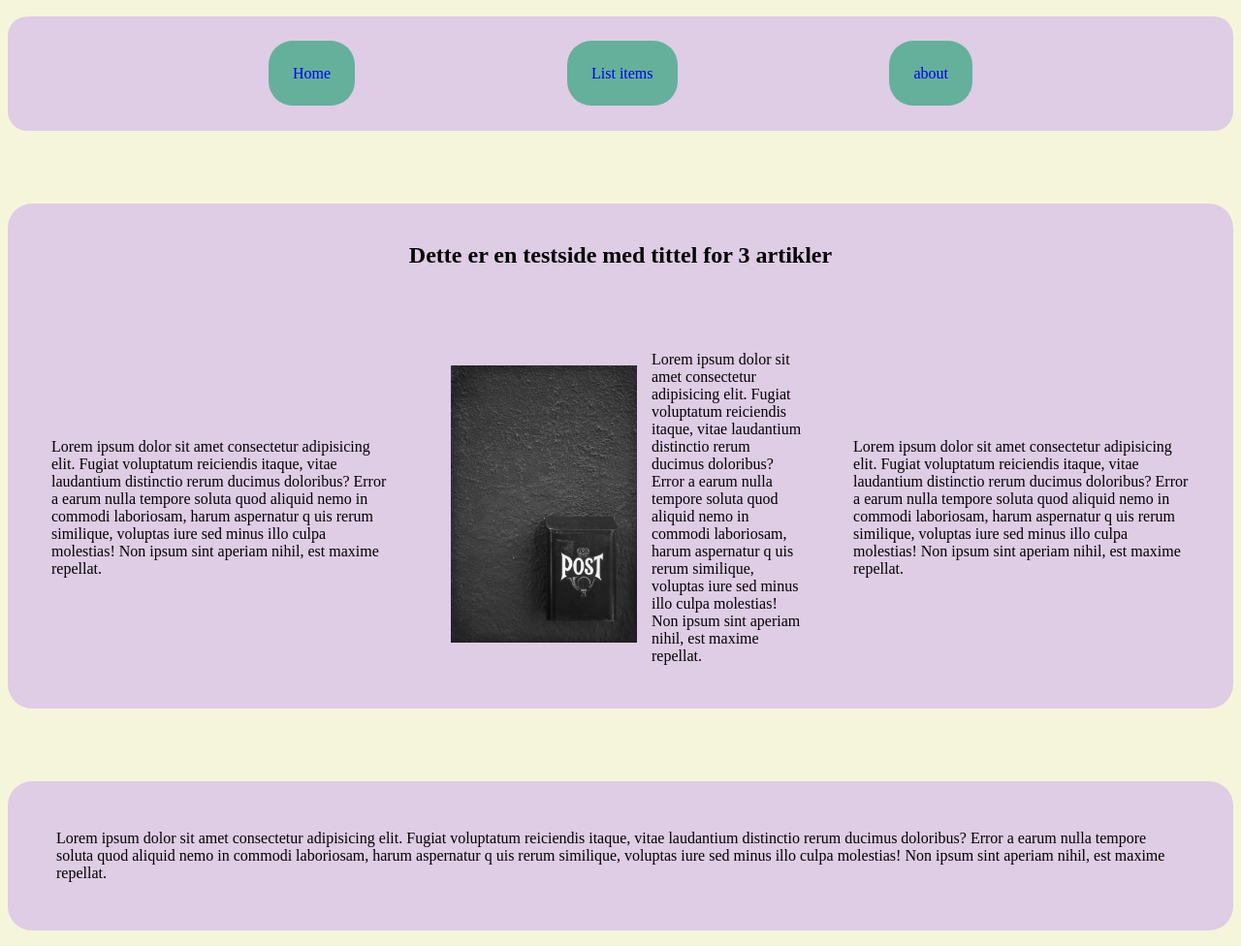
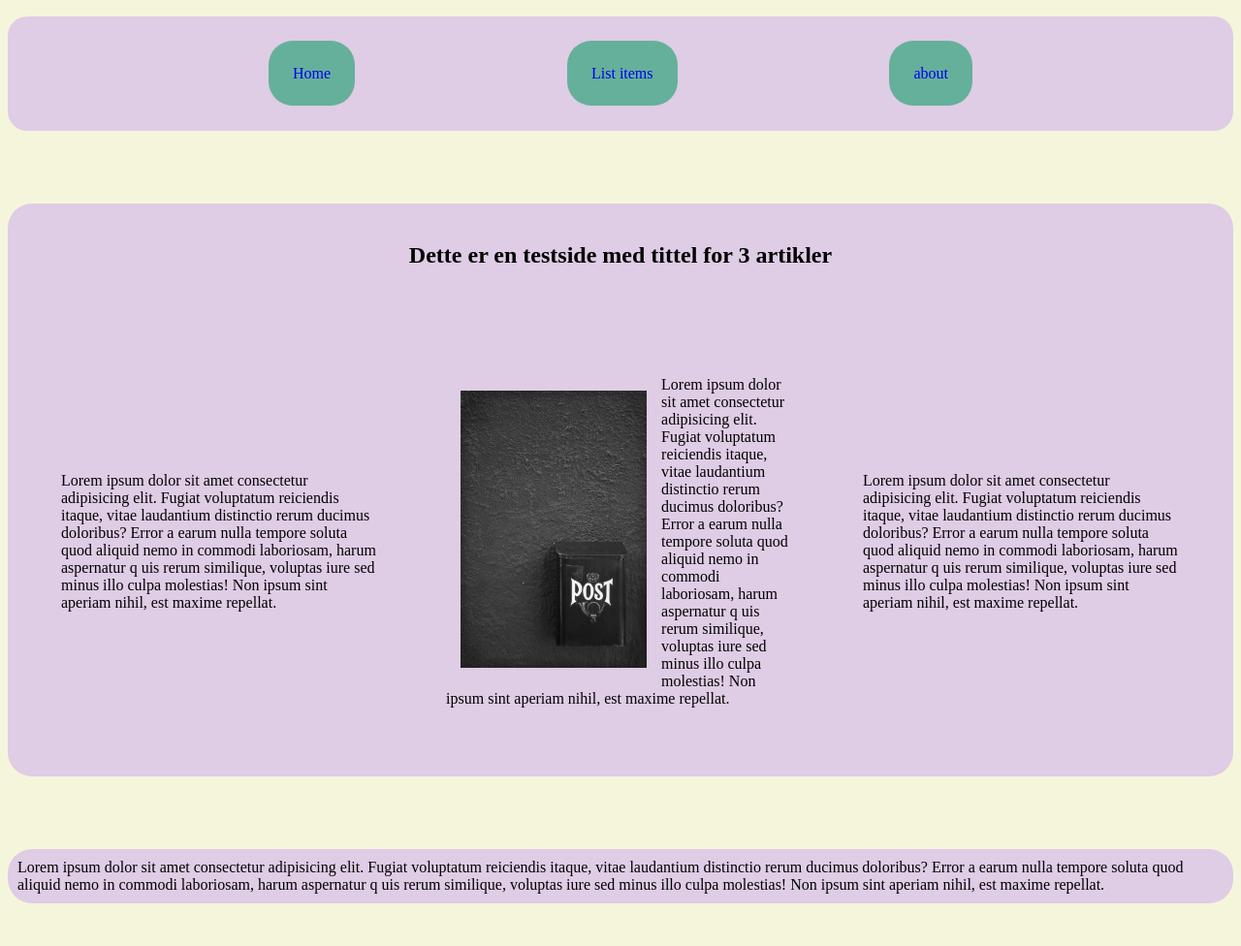
Before and after one commit to OsteroyergoyJA/prosjekt-figma, a website: page index.html in a window 1280 px wide. Shown: the part 87-1063 px from the top of the page at 97% size. After the commit the page ends 1035 px from the top, so only its background shows below. Drawn offline with Linux system fonts and the light colour scheme.

Commit message:
Klar for vercel

```diff
--- a/index.html
+++ b/index.html
@@ -27,7 +27,7 @@
     </section>
 
     <section class=artikkel>
-        <article>
+      <article><p>
       Lorem ipsum
       dolor sit amet
           consectetur adipisicing elit.
@@ -39,8 +39,10 @@
            uis rerum similique, voluptas iure sed
            minus illo culpa molestias! Non ipsum
            sint aperiam nihil, est maxime repellat.
+          </p>
         </article>
         <article>
+          <p>
             <img id="postkasse" src="Pictures/boran-pang.jpg" alt="Bilde av postkasse">
           Lorem ipsum
           dolor sit amet
@@ -53,8 +55,10 @@
            uis rerum similique, voluptas iure sed
            minus illo culpa molestias! Non ipsum
            sint aperiam nihil, est maxime repellat.
+          </p>
         </article>
         <article>
+          <p>
           Lorem ipsum
           dolor sit amet
           consectetur adipisicing elit.
@@ -66,6 +70,7 @@
            uis rerum similique, voluptas iure sed
            minus illo culpa molestias! Non ipsum
            sint aperiam nihil, est maxime repellat.
+          </p>
         </article>
     </section>
 
--- a/styles.css
+++ b/styles.css
@@ -73,11 +73,10 @@ footer {
   height: fit-content;
 }
 
-p {
-  padding: 50px;
-}
+p {padding: 10px;}
 
-@media only screen and (max-width: 600px) {
+
+@media only screen and (max-width: 700px) {
 
   h1 {text-align: center;}
 
@@ -90,7 +89,6 @@ p {
   .artikkel {
     display: flex;
     flex-direction: column;
-    justify-content: space-around;
   }
 
   footer {height:fit-content;}
```
Also changed, not shown: styles2.css (+12 -11 lines). Lines whose indentation alone changed are shown as unchanged.
